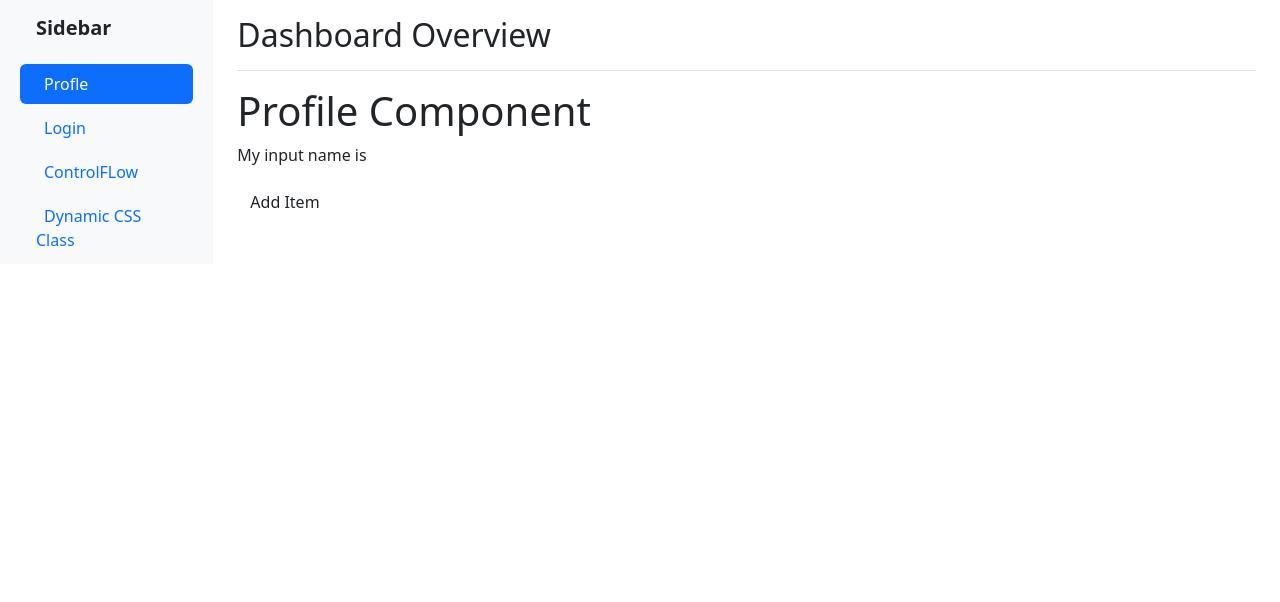
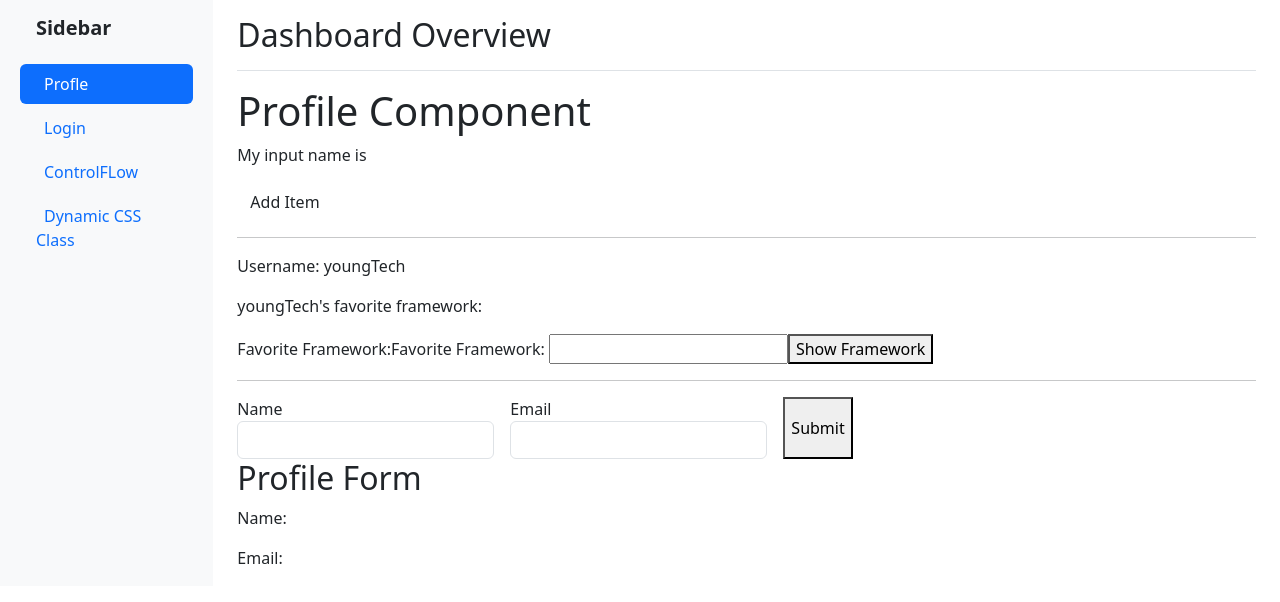
Before and after one commit to Dapo-Obembe/learning-angular, an Angular app: page /profile in a window 1280 px wide. Shown: the top 602 px of the page. Built offline with nearby package versions, Linux system fonts and the light colour scheme.

Commit message:
Learned Angular template-driven and Reactive forms

```diff
--- a/src/app/profile/profile.html
+++ b/src/app/profile/profile.html
@@ -1,3 +1,38 @@
 <h1>Profile Component</h1>
 <p>My input name is {{ inputName() }}</p>
 <button class="btn" (click)="addItem()">Add Item</button>
+<hr />
+
+<!-- Template-Driven Form-->
+<p>Username: {{ username }}</p>
+<p>{{ username }}'s favorite framework: {{ favoriteFramework() }}</p>
+<label for="framework">Favorite Framework:</label>
+
+<label for="framework">
+  Favorite Framework:
+  <input
+    id="framework"
+    type="text"
+    [ngModel]="favoriteFramework()"
+    (ngModelChange)="favoriteFramework.set($event)"
+  />
+</label>
+<button (click)="showFramework()">Show Framework</button>
+
+<hr />
+<!--REACTIVE FORM-->
+<form [formGroup]="profileForm" (ngSubmit)="handleSubmit()" class="d-flex gap-3">
+  <label>
+    Name
+    <input type="text" formControlName="name" class="form-control" />
+  </label>
+  <label>
+    Email
+    <input type="email" formControlName="email" class="form-control" />
+  </label>
+  <button type="submit">Submit</button>
+</form>
+
+<h2>Profile Form</h2>
+<p>Name: {{ profileForm.value.name }}</p>
+<p>Email: {{ profileForm.value.email }}</p>
--- a/src/app/profile/profile.ts
+++ b/src/app/profile/profile.ts
@@ -1,8 +1,11 @@
 import { Component, signal, input, output } from "@angular/core";
+import { FormsModule, ReactiveFormsModule, FormControl, FormGroup } from "@angular/forms";
+import { email } from "@angular/forms/signals";
 
 @Component({
     selector: 'app-profile',
     standalone: true, // v21 default
+    imports: [FormsModule, ReactiveFormsModule],
     templateUrl: './profile.html',
 })
 export class Profile {
@@ -30,4 +33,24 @@ export class Profile {
     addItem() {
         this.addItemEvent.emit('😜');
     }
+
+    // Angular template-driven forms
+    username = 'youngTech';
+    favoriteFramework = signal<string>('');
+
+    showFramework() {
+        alert(`Your favorite is: ${this.favoriteFramework()}`);
+    }
+
+    // REACTIVE FORM HERE.
+    profileForm = new FormGroup({
+        name: new FormControl(''),
+        email: new FormControl(''),
+    });
+
+    handleSubmit() {
+        alert(
+            this.profileForm.value.name + ' | ' + this.profileForm.value.email
+        );
+    }
 }
```
